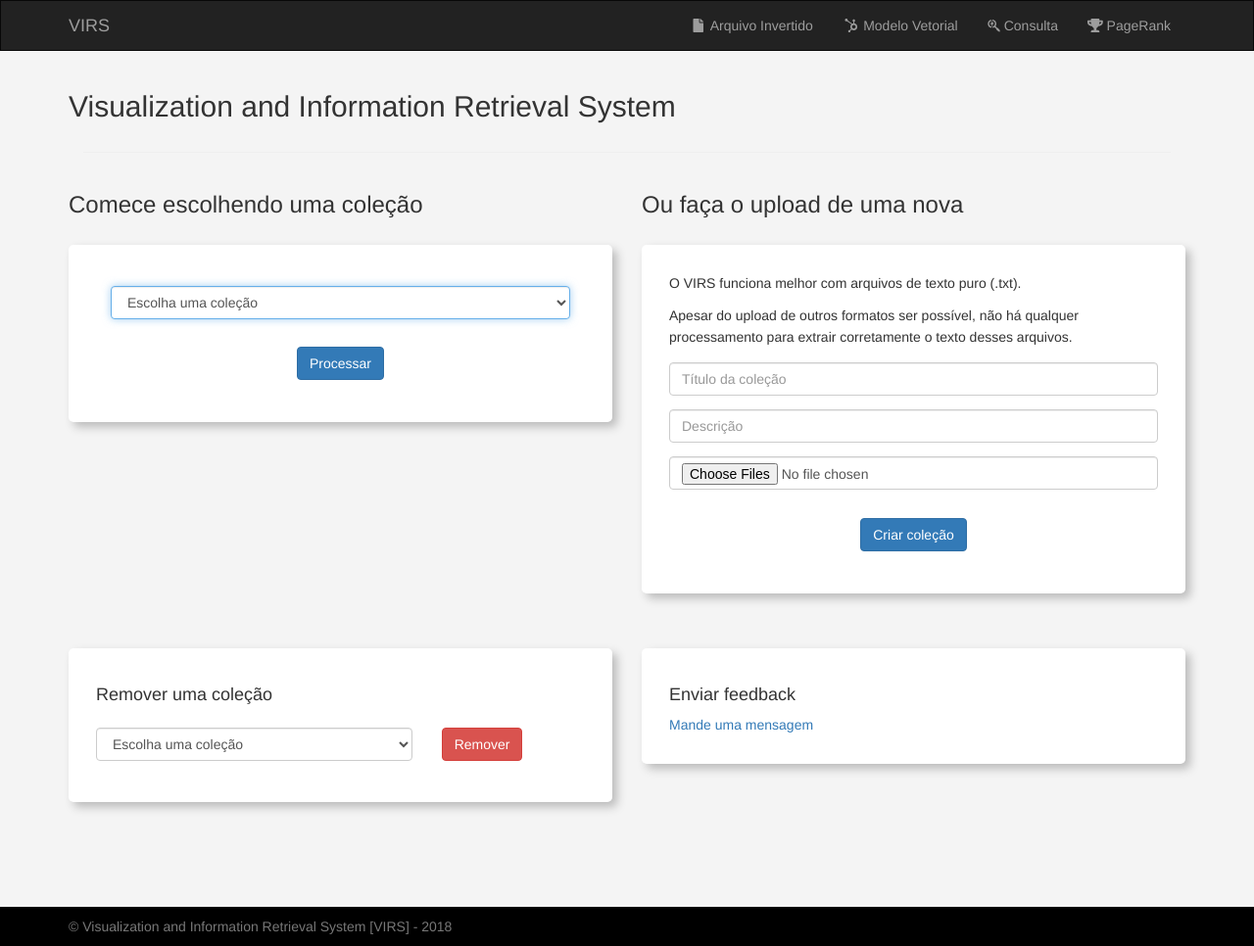
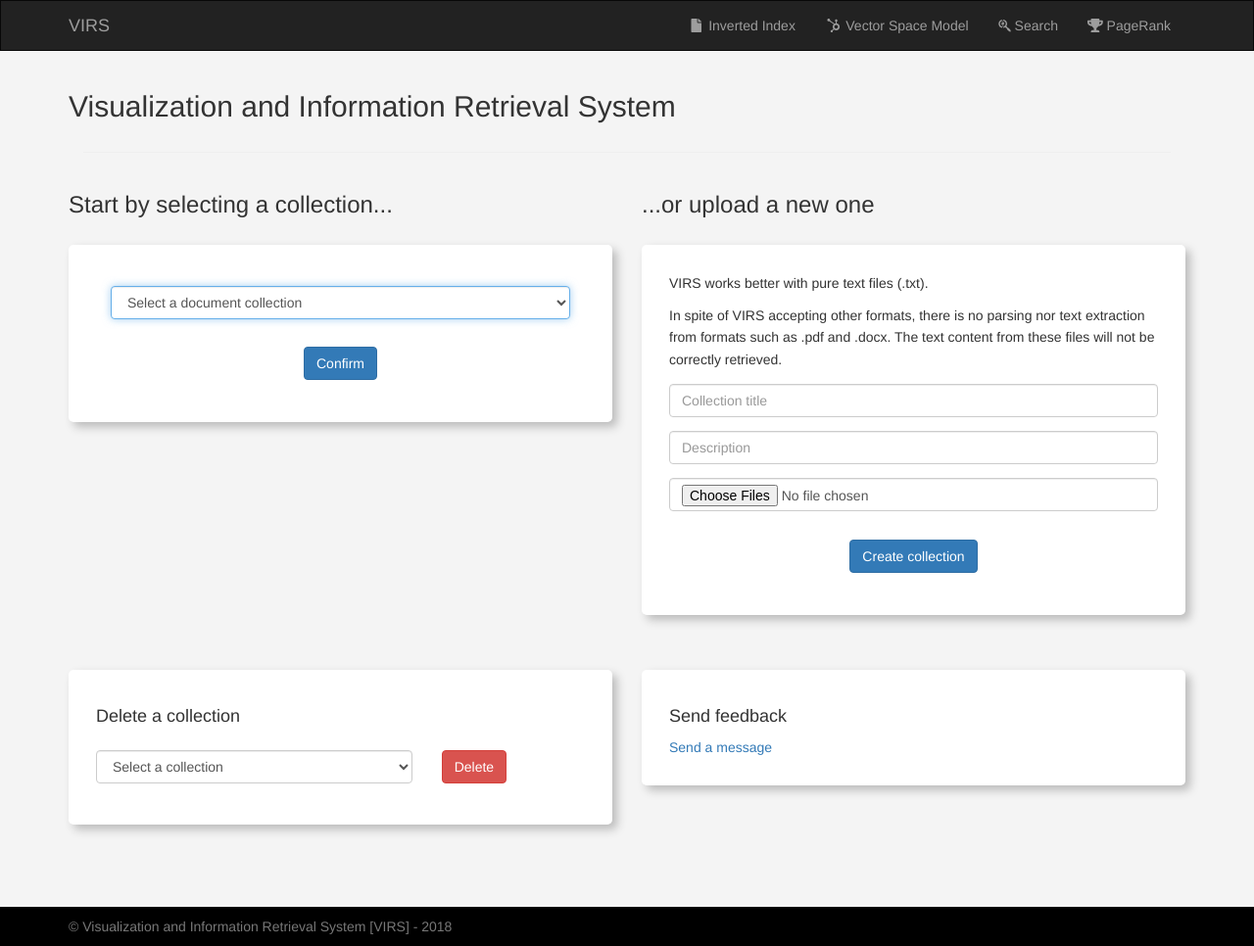
Before and after one commit to lucaspar/VIRS, a Django app: page / in a window 1280 px wide. Shown: the whole page at 98% size. Run offline with Django 3.2, Linux system fonts and the light colour scheme; data that the repository does not hold is empty; some libraries are stand-ins or nearby versions.

Commit message:
translated strings

```diff
--- a/templates/partials/header.html
+++ b/templates/partials/header.html
@@ -11,10 +11,10 @@
         </header>
         <div class="collapse navbar-collapse" id="barra-navegacao">
             <ul class="nav navbar-nav navbar-right">
-                {% comment %} <li><a href="{% url 'upload' %}">   <i class="fas fa-fw fa-upload"> </i> Upload de Coleção</a></li> {% endcomment %}
-                <li><a href="{% url 'postings' %}"> <i class="fas fa-fw fa-file">   </i> Arquivo Invertido</a></li>
-                <li><a href="{% url 'vsm' %}">      <i class="fab fa-fw fa-hubspot"></i> Modelo Vetorial</a></li>
-                <li><a href="{% url 'query' %}">    <i class="fab fa-searchengin">  </i> Consulta</a></li>
+                {% comment %} <li><a href="{% url 'upload' %}">   <i class="fas fa-fw fa-upload"> </i> Collection Upload</a></li> {% endcomment %}
+                <li><a href="{% url 'postings' %}"> <i class="fas fa-fw fa-file">   </i> Inverted Index</a></li>
+                <li><a href="{% url 'vsm' %}">      <i class="fab fa-fw fa-hubspot"></i> Vector Space Model</a></li>
+                <li><a href="{% url 'query' %}">    <i class="fab fa-searchengin">  </i> Search</a></li>
                 <li><a href="{% url 'pagerank' %}"> <i class="fas fa-trophy">  </i> PageRank</a></li>
             </ul>
         </div>
--- a/templates/partials/pageheader.html
+++ b/templates/partials/pageheader.html
@@ -6,7 +6,7 @@
     {% endif %}
             <h2>{{ title }}</h2>
             {% if reference %}
-            <a href="{{ reference }}" target="_blank">Mais informações <i class="fas fa-fw fa-external-link-alt"></i></a>
+            <a href="{{ reference }}" target="_blank">More info <i class="fas fa-fw fa-external-link-alt"></i></a>
             {% endif %}
         </div>
     {% if collections %}
@@ -19,7 +19,7 @@
                         {% if sel_collection == '' %}
                             selected
                         {% endif %}
-                            disabled>Escolha uma coleção</option>
+                            disabled>Select a collection</option>
 
                         {% for col in collections  %}
 
@@ -34,7 +34,7 @@
                     </select>
                 </div>
                 <div class="col-sm-4">
-                    <input type="submit" class="form-control btn btn-primary" value="Aplicar">
+                    <input type="submit" class="form-control btn btn-primary" value="Apply">
                 </div>
             </form>
         </div>
--- a/templates/vsm/index.html
+++ b/templates/vsm/index.html
@@ -5,7 +5,7 @@
 {% block content %}
     <div class="row">
         <div class="col-md-6">
-            <h3>Comece escolhendo uma coleção</h3>
+            <h3>Start by selecting a collection...</h3>
             <div class="card">
                 <div class="col-sm-12">
                     <form action="{% url 'select_collection' %}" method="POST" enctype="multipart/form-data">
@@ -15,7 +15,7 @@
                                 {% if sel_collection == '' %}
                                     selected
                                 {% endif %}
-                                    disabled>Escolha uma coleção</option>
+                                    disabled>Select a document collection</option>
 
                                 {% for col in collection_wheel  %}
 
@@ -28,28 +28,28 @@
                                 {% endfor %}
                         </select>
                         <div class="form-group" style="text-align:center;">
-                            <input type="submit" class="btn btn-primary" value="Processar">
+                            <input type="submit" class="btn btn-primary" value="Confirm">
                         </div>
                     </form>
                 </div>
             </div>
         </div>
         <div class="col-md-6">
-            <h3>Ou faça o upload de uma nova</h3>
+            <h3>...or upload a new one</h3>
             <div class="card">
-                <p>O VIRS funciona melhor com arquivos de texto puro (.txt).</p>
-                <p>Apesar do upload de outros formatos ser possível, não há qualquer processamento
-                    para extrair corretamente o texto desses arquivos.</p>
+                <p>VIRS works better with pure text files (.txt).</p>
+                <p>In spite of VIRS accepting other formats, there is no parsing nor text extraction
+                    from formats such as .pdf and .docx. The text content from these files will not be correctly retrieved.</p>
                 <form id="upload-form" action=upload method="POST" enctype="multipart/form-data">
                     {% csrf_token %}
                     <input hidden type="text" name="g-recaptcha-response" id="g-recaptcha-response">
                     <div class="form-group">
-                        <input type="text" class='form-control' name='title' placeholder="Título da coleção">
-                        <input type="text" class='form-control' name='description' placeholder="Descrição">
+                        <input type="text" class='form-control' name='title' placeholder="Collection title">
+                        <input type="text" class='form-control' name='description' placeholder="Description">
                         <input type="file" class="form-control" name="files" multiple>
                     </div>
                     <div class="form-group" style="text-align:center;">
-                        <input type="submit" class="btn btn-primary" value="Criar coleção"></button>
+                        <input type="submit" class="btn btn-primary" value="Create collection"></button>
                     </div>
                 </form>
             </div>
@@ -59,7 +59,7 @@
     <div class="row">
         <div class="col-md-6">
             <div class="card">
-                <h4>Remover uma coleção</h4>
+                <h4>Delete a collection</h4>
                 <form id='delete-form' action="{% url 'delete_collection' %}" method="POST" enctype="multipart/form-data">
                     {% csrf_token %}
                     <div class="row">
@@ -69,7 +69,7 @@
                                 {% if sel_collection == '' %}
                                     selected
                                 {% endif %}
-                                    disabled>Escolha uma coleção</option>
+                                    disabled>Select a collection</option>
 
                                 {% for col in collection_wheel  %}
 
@@ -83,7 +83,7 @@
                             </select>
                         </div>
                         <div class="col-sm-4">
-                            <input type="submit" class="btn btn-danger" value="Remover">
+                            <input type="submit" class="btn btn-danger" value="Delete">
                         </div>
                     </div>
                 </form>
@@ -91,8 +91,8 @@
         </div>
         <div class="col-md-6">
             <div class="card">
-                <h4>Enviar feedback</h4>
-                <a href="mailto:virs@lucaspar.com">Mande uma mensagem</a>
+                <h4>Send feedback</h4>
+                <a href="mailto:virs@lucaspar.com">Send a message</a>
             </div>
         </div>
     </div>
@@ -138,7 +138,7 @@
             el = document.getElementById('collection_deletion');
             selected_label = el.options[el.selectedIndex].innerHTML;
 
-            var confirmed = confirm("Deseja remover a coleção \"" + selected_label + '\"?');
+            var confirmed = confirm("Would you like to delete the collection \"" + selected_label + '\"?');
             if (confirmed) delForm.submit();
 
             return false;
--- a/templates/vsm/upload.html
+++ b/templates/vsm/upload.html
@@ -7,9 +7,9 @@
         {% csrf_token %}
         <input hidden type="text" name="g-recaptcha-response" id="g-recaptcha-response">
         <div class="form-group">
-            <label for="nome">Escolha os arquivos</label>
-            <input type="text" class='form-control' name='title' placeholder="Título da coleção">
-            <input type="text" class='form-control' name='description' placeholder="Descrição">
+            <label for="nome">Choose the files</label>
+            <input type="text" class='form-control' name='title' placeholder="Collection title">
+            <input type="text" class='form-control' name='description' placeholder="Description">
             <input type="file" class="form-control" name="files" multiple>
         </div>
         <button type="submit" class="btn btn-default">Upload</button>
--- a/templates/vsm/vsm.html
+++ b/templates/vsm/vsm.html
@@ -56,7 +56,7 @@
 
     <div class="col-lg-12">
         <div class="block">
-            <p class="obs">Selecione uma coleção ou faça upload <a href="{% url 'home' %}">aqui</a>.</p>
+            <p class="obs">Select a collection or upload a new one <a href="{% url 'home' %}">here</a>.</p>
         </div>
     </div>
 
--- a/vsm/urls.py
+++ b/vsm/urls.py
@@ -5,10 +5,10 @@ from . import views
 urlpatterns = [
     path('',                    views.home,                 name='home'),
     path('upload',              views.upload,               name='upload'),
-    path('arquivo_invertido',   views.postings,             name='postings'),
-    path('modelo_vetorial',     views.vsm,                  name='vsm'),
-    path('pesquisa',            views.query,                name='query'),
+    path('inverted_index',      views.postings,             name='postings'),
+    path('vector_space_model',  views.vsm,                  name='vsm'),
+    path('search',              views.query,                name='query'),
     path('pagerank',            views.pagerank,             name='pagerank'),
-    path('remover_colecao',     views.delete,               name='delete_collection'),
-    path('selecionar_colecao',  views.handleCollectionPost, name='select_collection'),
+    path('delete_collection',   views.delete,               name='delete_collection'),
+    path('select_collection',   views.handleCollectionPost, name='select_collection'),
 ]
--- a/vsm/views.py
+++ b/vsm/views.py
@@ -67,7 +67,7 @@ def delete(request):
             # get collection from DB
             col = Collection.objects.get(pk=uuid)
             if (col.read_only):
-                messages.error(request, 'Não é possível remover esta coleção')
+                messages.error(request, 'It is not possible to delete this collection')
                 return redirect('home')
 
             # make dir if does not exist
@@ -85,11 +85,11 @@ def delete(request):
             col.delete()
 
             # message visitor
-            messages.success(request, 'Coleção removida')
+            messages.success(request, 'Collection deleted')
 
         # collection not in database
         except Collection.DoesNotExist:
-            messages.error(request, 'Coleção inexistente')
+            messages.error(request, 'Collection does not exist')
 
     return redirect('home')
 
@@ -97,10 +97,10 @@ def delete(request):
 def home(request):
 
     context = {
-        'title': 'Visualization and Information Retrieval System',
-        'GOOGLE_RECAPTCHA_PUBLIC_KEY': settings.GOOGLE_RECAPTCHA_PUBLIC_KEY,
-        'collection_wheel': list(Collection.objects.all()),
-        'sel_collection': request.COOKIES.get(SEL_COLLECTION_COOKIE,''),
+        'title'                         : 'Visualization and Information Retrieval System',
+        'GOOGLE_RECAPTCHA_PUBLIC_KEY'   : settings.GOOGLE_RECAPTCHA_PUBLIC_KEY,
+        'collection_wheel'              : list(Collection.objects.all()),
+        'sel_collection'                : request.COOKIES.get(SEL_COLLECTION_COOKIE,''),
     }
 
     return render(request, 'vsm/index.html', context)
@@ -127,13 +127,13 @@ def upload(request):
 
             # save model to database
             model.save()
-            messages.success(request, 'Nova coleção adicionada')
+            messages.success(request, 'New collection created')
 
             return redirect('home')
 
     # handle other requests or POST failure
     context = {
-        'title': 'Upload de Coleção',
+        'title': 'Upload Collection',
         'GOOGLE_RECAPTCHA_PUBLIC_KEY': settings.GOOGLE_RECAPTCHA_PUBLIC_KEY,
     }
 
@@ -156,11 +156,11 @@ def postings(request):
 
     # pass computed data in context
     context = {
-        'title': 'Arquivo Invertido',
-        'reference': 'https://pt.wikipedia.org/wiki/Listas_invertidas',
-        'collections': list(Collection.objects.all()),
-        'sel_collection': request.COOKIES.get(SEL_COLLECTION_COOKIE,''),
-        'postings': postings,
+        'title'             : 'Inverted Index',
+        'reference'         : 'https://en.wikipedia.org/wiki/Inverted_index',
+        'collections'       : list(Collection.objects.all()),
+        'sel_collection'    : request.COOKIES.get(SEL_COLLECTION_COOKIE, ''),
+        'postings'          : postings,
         'friendly_filenames': friendly_filenames,
     }
 
@@ -195,8 +195,8 @@ def vsm(request):
 
     # pass computed data in context
     context = {
-        'title': 'Modelo Vetorial',
-        'reference': 'https://pt.wikipedia.org/wiki/Modelo_vetorial_em_sistemas_de_recupera%C3%A7%C3%A3o_da_informa%C3%A7%C3%A3o',
+        'title': 'Vector Space Model',
+        'reference': 'https://en.wikipedia.org/wiki/Vector_space_model',
         'collections': list(Collection.objects.all()),
         'sel_collection': request.COOKIES.get(SEL_COLLECTION_COOKIE,''),
         'vsm': vsm_table,
@@ -233,7 +233,7 @@ def query(request):
             outputs = vsm.processQuery(query)
 
     context = {
-        'title'     : 'Consulta',
+        'title'     : 'Search',
         'reference' : 'https://en.wikipedia.org/wiki/Cosine_similarity',
         'GOOGLE_RECAPTCHA_PUBLIC_KEY': settings.GOOGLE_RECAPTCHA_PUBLIC_KEY,
         'collections': list(Collection.objects.all()),
@@ -274,15 +274,15 @@ def pagerank(request):
 
     # pass computed data in context
     context = {
-        'title': 'PageRank',
-        'reference': 'https://en.wikipedia.org/wiki/PageRank',
-        'collections': list(Collection.objects.all()),
-        'sel_collection': request.COOKIES.get(SEL_COLLECTION_COOKIE,''),
-        'evolution': evolution,
-        'js_evolution': json.dumps(evolution),
-        'friendly_filenames': friendly_filenames,
-        'err_threshold': err_threshold,
-        'alpha': alpha,
+        'title':                'PageRank',
+        'reference':            'https://en.wikipedia.org/wiki/PageRank',
+        'collections':          list(Collection.objects.all()),
+        'sel_collection':       request.COOKIES.get(SEL_COLLECTION_COOKIE,''),
+        'evolution':            evolution,
+        'js_evolution':         json.dumps(evolution),
+        'friendly_filenames':   friendly_filenames,
+        'err_threshold':        err_threshold,
+        'alpha':                alpha,
     }
 
     # build response
```
Also changed, not shown: templates/vsm/pagerank.html (+8 -8 lines), templates/vsm/postings.html (+4 -4 lines), templates/vsm/query.html (+11 -11 lines).
